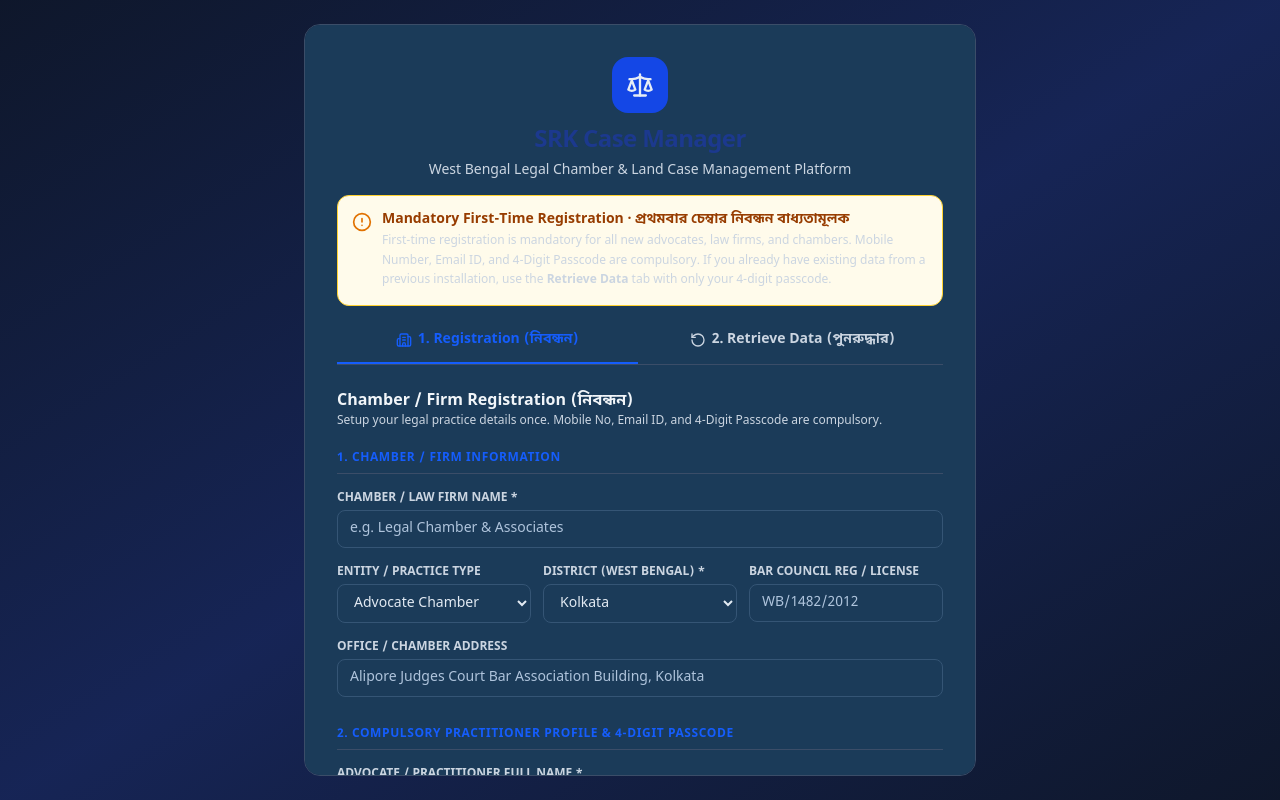
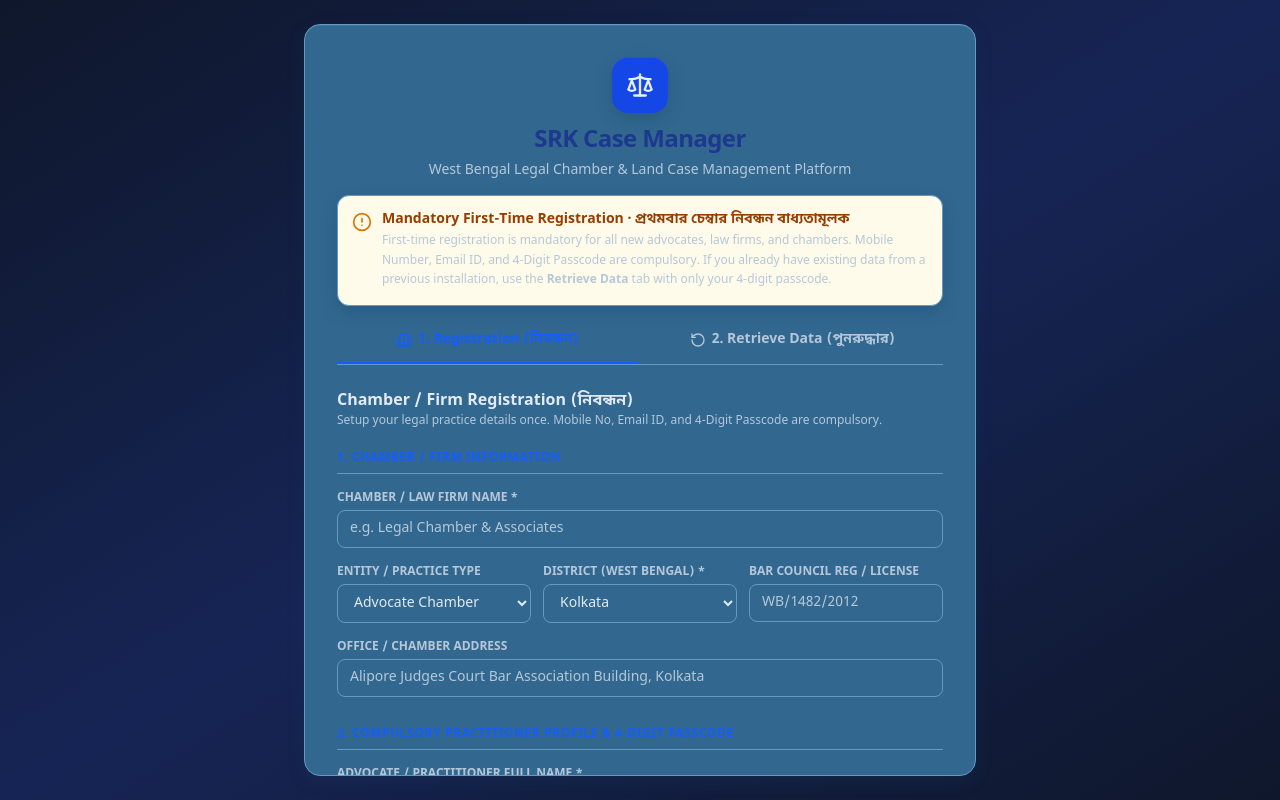
Before and after one commit to kamalgharami-netizen/SRK-Case-Manager, a React (Vite) app: page / in a window 1280 px wide. Built offline with nearby package versions, Linux system fonts and the light colour scheme.

Commit message:
Rebuild the global colour system with vivid coloured surfaces

```diff
--- a/src/index.css
+++ b/src/index.css
@@ -1665,3 +1665,51 @@ html, html body, html body #root {
   color:var(--srk-ink) !important;
   border-color:var(--srk-border) !important;
 }
+
+
+/* SRK 2026 unified colour engine — saturated coloured surfaces only.
+   Every palette uses a visible hue; no pure black/white backgrounds or shadows. */
+:root {
+  --srk-canvas: #28577F;
+  --srk-surface: #32688F;
+  --srk-raised: #3D79A2;
+  --srk-header: #24527A;
+  --srk-sidebar: #214B72;
+  --srk-ink: #E7F0F8;
+  --srk-muted: #C1D4E5;
+  --srk-accent: #79C5FF;
+  --srk-accent-strong: #2589D8;
+  --srk-border: #5F91B8;
+  --srk-shadow: rgba(20, 58, 96, .28);
+  color-scheme: dark;
+}
+html.theme-navy { --srk-canvas:#28577F; --srk-surface:#32688F; --srk-raised:#3D79A2; --srk-header:#24527A; --srk-sidebar:#214B72; --srk-accent:#86CCFF; --srk-accent-strong:#267FC6; --srk-border:#649AC2; }
+html.theme-white { --srk-canvas:#315F89; --srk-surface:#3B719A; --srk-raised:#477FA7; --srk-header:#2B5C87; --srk-sidebar:#28547D; --srk-accent:#A3D7FF; --srk-accent-strong:#347FB8; --srk-border:#76A6CB; }
+html.theme-light { --srk-canvas:#526A83; --srk-surface:#617C97; --srk-raised:#718DA7; --srk-header:#4B6682; --srk-sidebar:#455F7A; --srk-accent:#C0DFFF; --srk-accent-strong:#5888B8; --srk-border:#91A9C1; }
+html.theme-mint, html.theme-emerald { --srk-canvas:#286B55; --srk-surface:#337D63; --srk-raised:#408E72; --srk-header:#24634F; --srk-sidebar:#205A48; --srk-accent:#9BE8C6; --srk-accent-strong:#27966B; --srk-border:#69B99A; }
+html.theme-azure { --srk-canvas:#28677F; --srk-surface:#337B94; --srk-raised:#408EA7; --srk-header:#245F78; --srk-sidebar:#20566E; --srk-accent:#9BE5F4; --srk-accent-strong:#238EAC; --srk-border:#6CB5C9; }
+html.theme-charcoal { --srk-canvas:#596B7D; --srk-surface:#687D90; --srk-raised:#788EA1; --srk-header:#52677B; --srk-sidebar:#4B6074; --srk-accent:#D0E0EC; --srk-accent-strong:#668AA9; --srk-border:#9BAFC0; }
+html.theme-indigo { --srk-canvas:#514B83; --srk-surface:#625B96; --srk-raised:#716AA8; --srk-header:#494477; --srk-sidebar:#403B6C; --srk-accent:#D0C7FF; --srk-accent-strong:#8170D3; --srk-border:#9990C9; }
+html.theme-sepia { --srk-canvas:#76563B; --srk-surface:#896746; --srk-raised:#9A7854; --srk-header:#704F35; --srk-sidebar:#67482F; --srk-accent:#F0CD91; --srk-accent-strong:#B77A3D; --srk-border:#B28D66; }
+
+html, body, #root { min-height:100%; background:var(--srk-canvas)!important; color:var(--srk-ink)!important; }
+body { color-scheme:dark!important; }
+#root .app-shell-bg, #root main { background:var(--srk-canvas)!important; color:var(--srk-ink)!important; }
+#root header.sticky { background:var(--srk-header)!important; color:var(--srk-ink)!important; border-color:var(--srk-border)!important; box-shadow:0 5px 16px var(--srk-shadow)!important; }
+#root aside { background:var(--srk-sidebar)!important; color:var(--srk-ink)!important; border-color:var(--srk-border)!important; box-shadow:5px 0 18px var(--srk-shadow)!important; }
+#root :is(.bg-white,.bg-slate-50,.bg-slate-100,.bg-gray-50,.bg-gray-100,.bg-black) { background-color:var(--srk-surface)!important; color:var(--srk-ink)!important; }
+#root :is(.dark\\:bg-slate-900,.dark\\:bg-slate-950,.dark\\:bg-slate-800,.dark\\:bg-slate-850) { background-color:var(--srk-raised)!important; }
+#root :is(.text-black,.text-slate-900,.text-slate-800,.text-gray-900,.text-gray-800) { color:var(--srk-ink)!important; }
+#root :is(.text-slate-700,.text-slate-600,.text-slate-500,.text-gray-700,.text-gray-600,.text-gray-500) { color:var(--srk-muted)!important; }
+#root :is(.border-white,.border-black,.border-slate-200,.border-slate-300,.border-gray-200) { border-color:var(--srk-border)!important; }
+#root :is(.shadow-xs,.shadow-2xs,.shadow-sm,.shadow-md,.shadow-lg,.shadow-xl,.shadow-2xl) {
+  box-shadow:0 6px 16px var(--srk-shadow), inset 0 1px 0 rgba(164,207,239,.10)!important;
+}
+#root :is(input,select,textarea) { background:var(--srk-raised)!important; color:var(--srk-ink)!important; border-color:var(--srk-border)!important; }
+#root input::placeholder, #root textarea::placeholder { color:var(--srk-muted)!important; opacity:.82; }
+#root :is(button,a) { -webkit-tap-highlight-color:transparent; }
+#root .bg-black\\/50, #root .bg-black\\/60, #root .bg-black\\/70 { background-color:rgba(28,68,108,.78)!important; }
+#root [class*="shadow-["] { --tw-shadow-color:var(--srk-shadow)!important; }
+#root svg { flex-shrink:0; }
+#root :is(.rounded-xl,.rounded-2xl) { border-color:var(--srk-border); }
+@media (prefers-reduced-motion:reduce) { #root *, #root *::before, #root *::after { animation-duration:.01ms!important; transition-duration:.01ms!important; } }
```
